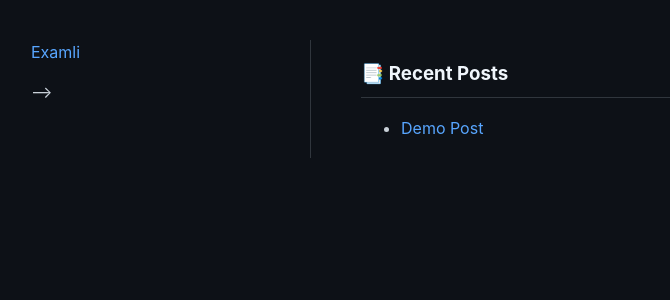
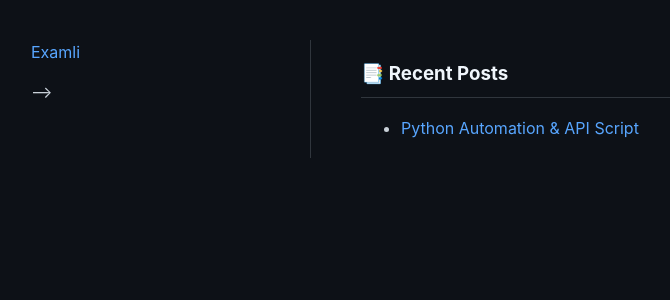
Before and after one commit to examli/examli.github.io, a Jekyll site: the page built from index.md, in a window 1280 px wide. Shown: the top 300 px of the page, without its empty margins (159-829 px from the left). Built offline with Jekyll 4.4.1, drawn with Linux system fonts in a browser that asks for light colours; our own code applies the rules of GitHub Pages for plain Markdown files.

Commit message:
Update 2026-05-25-demo-post.md

```diff
--- a/_posts/2026-05-25-demo-post.md
+++ b/_posts/2026-05-25-demo-post.md
@@ -1,5 +1,6 @@
 ---
 layout: default
+title: "Python Automation & API Script"
 ---
 
 <h1 class="blog-title">Examli Notes</h1>
```
